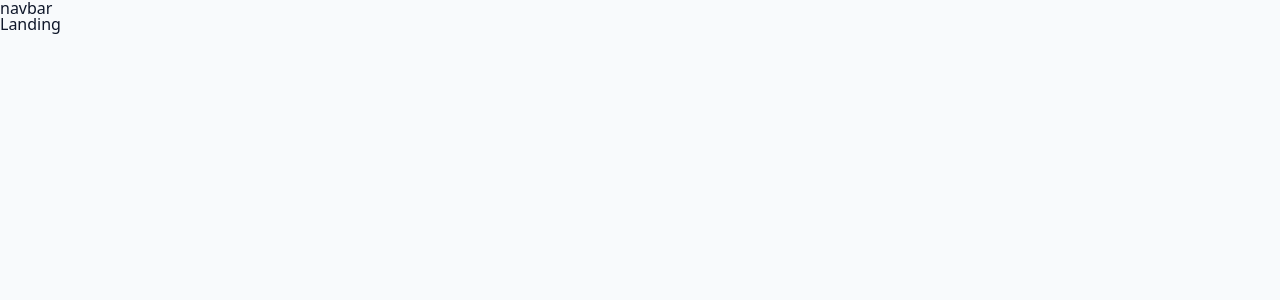
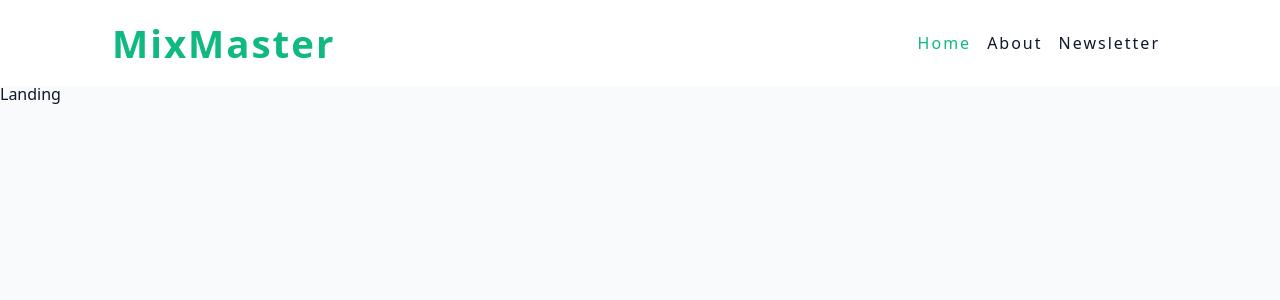
Before and after one commit to Mnyu/mixmaster-app, a React (Vite) app: page / in a window 1280 px wide. Shown: the top 300 px of the page. Built offline with nearby package versions, Linux system fonts and the light colour scheme.

Commit message:
navbar component

```diff
--- /dev/null
+++ b/src/components/Navbar.jsx
@@ -0,0 +1,26 @@
+import { NavLink } from 'react-router-dom';
+import styled from 'styled-components';
+import Wrapper from '../assets/wrappers/Navbar';
+
+const Navbar = () => {
+  return (
+    <Wrapper>
+      <div className='nav-center'>
+        <span className='logo'>MixMaster</span>
+        <div className='nav-links'>
+          <NavLink to='/' className='nav-link'>
+            Home
+          </NavLink>
+          <NavLink to='/about' className='nav-link'>
+            About
+          </NavLink>
+          <NavLink to='/newsletter' className='nav-link'>
+            Newsletter
+          </NavLink>
+        </div>
+      </div>
+    </Wrapper>
+  );
+};
+
+export default Navbar;
--- a/src/pages/HomeLayout.jsx
+++ b/src/pages/HomeLayout.jsx
@@ -1,11 +1,12 @@
 import { Outlet } from 'react-router-dom';
+import Navbar from '../components/Navbar';
 
 const HomeLayout = () => {
   return (
-    <div>
-      <nav>navbar</nav>
+    <>
+      <Navbar />
       <Outlet />
-    </div>
+    </>
   );
 };
 export default HomeLayout;
```
